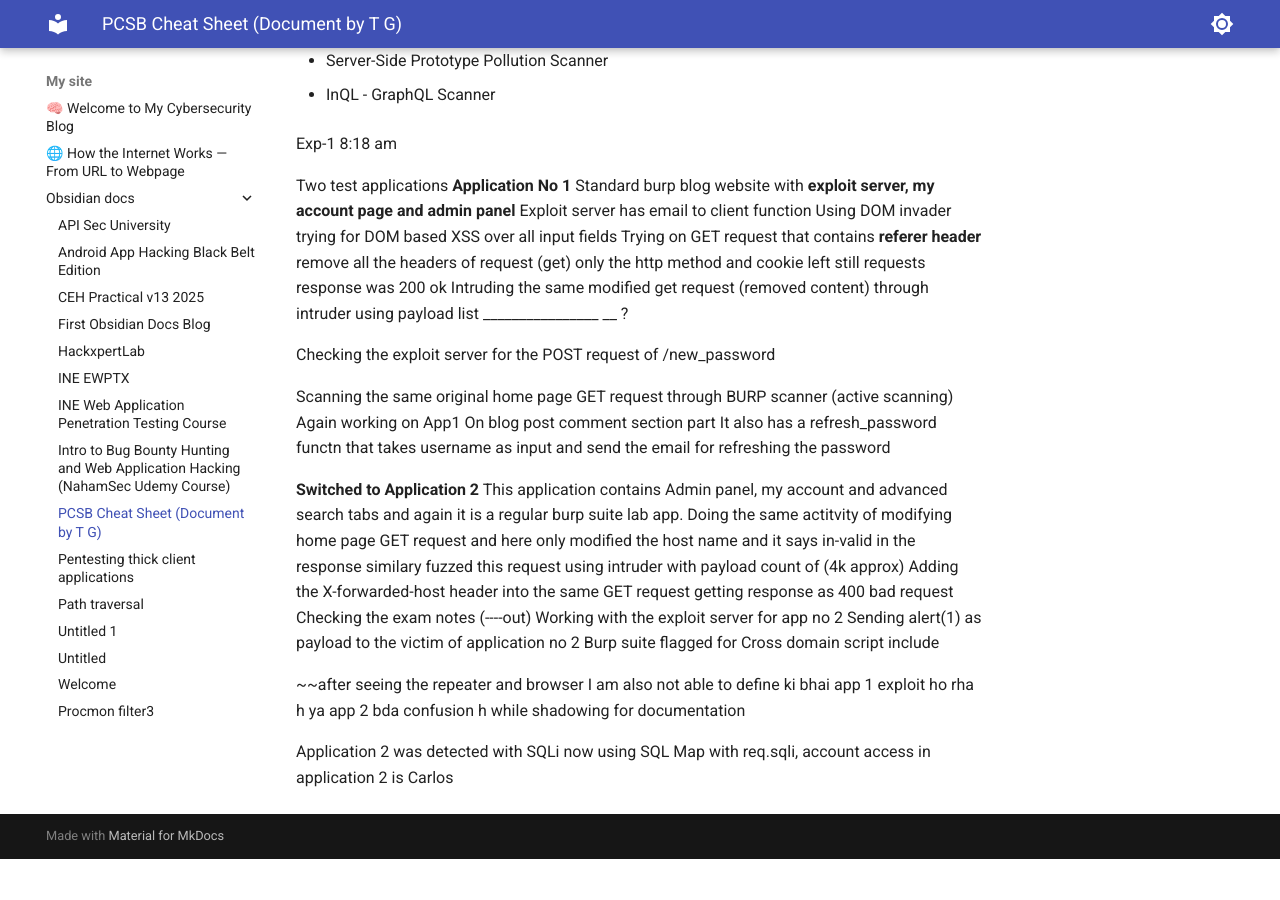
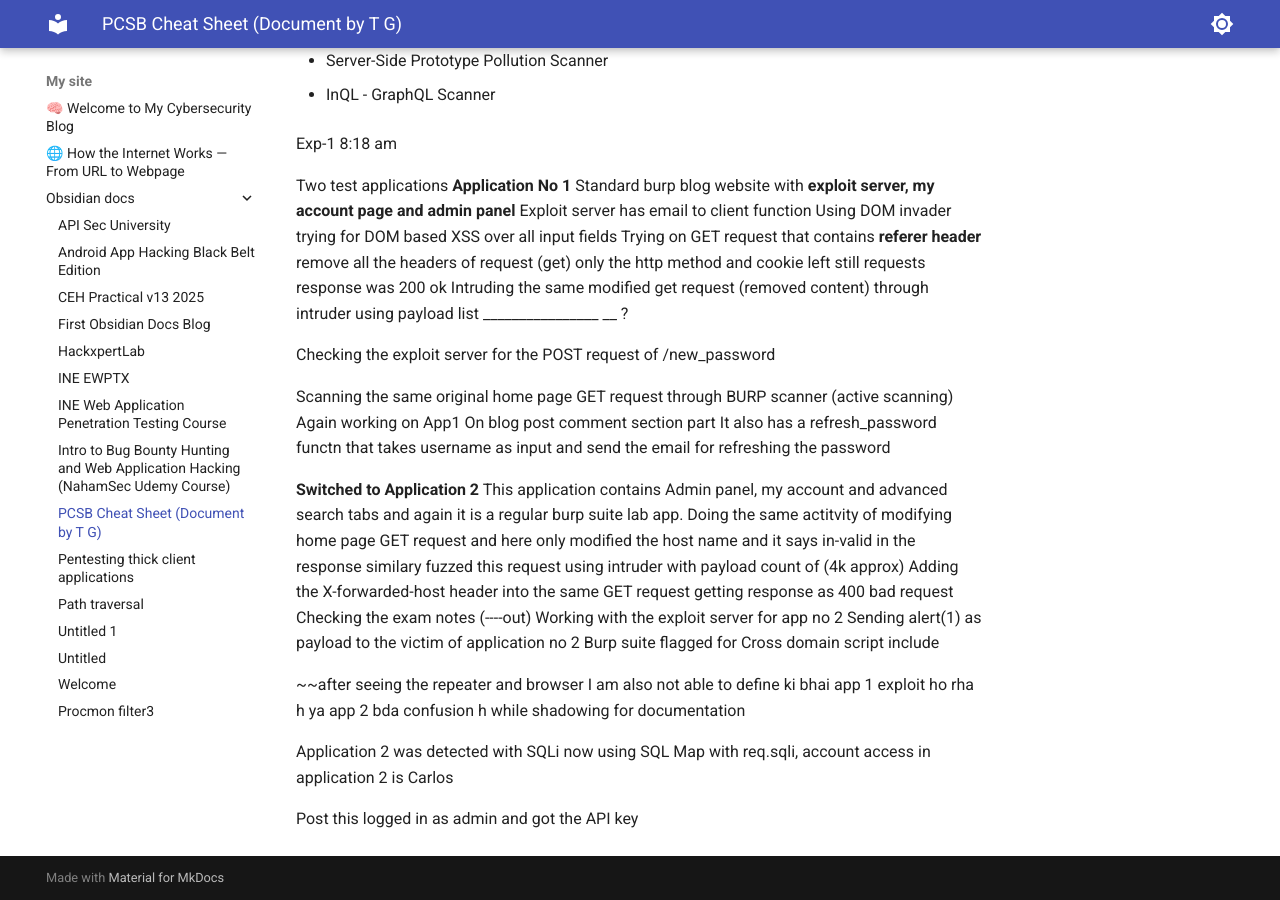
Before and after one commit to mravtechinfo/one-for-all, an MkDocs documentation site: the page built from docs/obsidian_docs/PCSB Cheat Sheet (Document by T_G).md, in a window 1280 px wide and 900 px high, scrolled down 829 px. Built offline with MkDocs 1.6.1 and Material for MkDocs 9.7.7, drawn with Linux system fonts in a browser that asks for light colours; before the commit the page ends 1688 px from its top, so only the background shows below that.

```diff
--- a/docs/obsidian_docs/PCSB Cheat Sheet (Document by T_G).md
+++ b/docs/obsidian_docs/PCSB Cheat Sheet (Document by T_G).md
@@ -73,3 +73,5 @@
 ~~after seeing the repeater and browser I am also not able to define ki bhai app 1 exploit ho rha h ya app 2 bda confusion h while shadowing for documentation
 
  Application 2 was detected with SQLi now using SQL Map with req.sqli, account access in application 2 is Carlos
+
+Post this logged in as admin and got the API key
```
